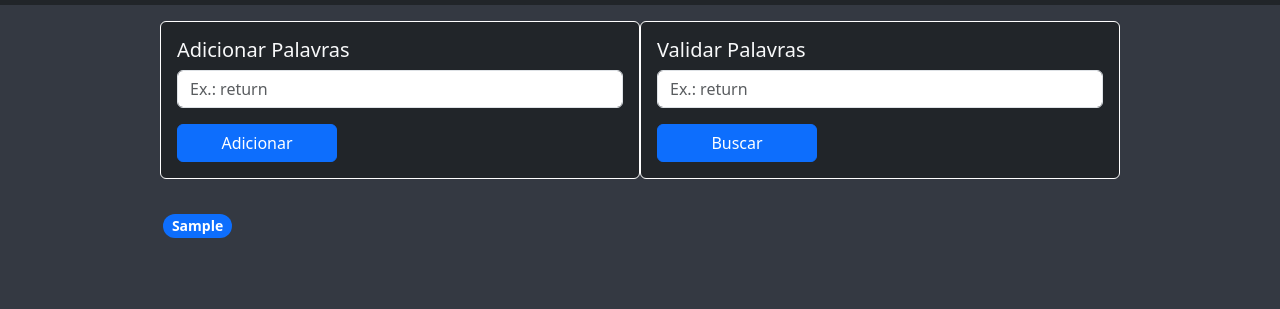
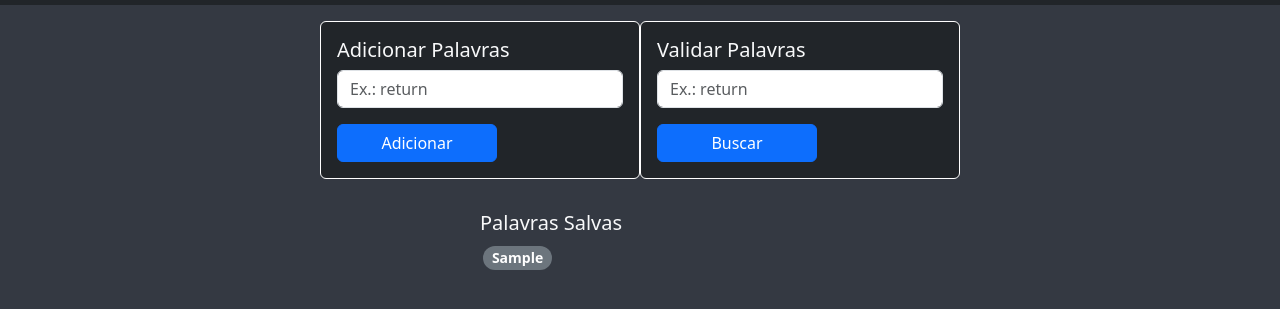
Before and after one commit to Lowez/AnalisadorLexico, a plain HTML site: page index.html in a window 1280 px wide. Both pictures are taken after typing "Sample" into the empty fields and a click on the input "Adicionar". Shown: the part 105-414 px from the top of the page. Drawn offline with nearby package versions, Linux system fonts and the light colour scheme.

Commit message:
listar palavrasde cores diferentes

```diff
--- a/index.html
+++ b/index.html
@@ -37,6 +37,7 @@
             </div>
         </div>
         <div id="savedWords">
+            <h5 class="text-light">Palavras Salvas</h5>
         </div>
     </main>
 </body>
--- a/src/script.js
+++ b/src/script.js
@@ -1,12 +1,18 @@
 let palavras = [];
+let colors= ['primary', 'info','warning', 'danger', 'success', 'success', 'secondary']
 
 $(document).ready(function() {
     $('#addWord').click(function() {
         let palavraNova = $('#addWordInput').val()
+        if (palavraNova == '') {
+            return;
+        }
+
         palavras.push(palavraNova);
-        console.log(palavras)
+
+        listWords(palavraNova);
+
         $('#addWordInput').val('');
-        listWords(palavraNova);
     });
 
     $('#searchWord').click(function() {
@@ -16,5 +22,8 @@ $(document).ready(function() {
 });
 
 function listWords(palavraNova) {
-    $("#savedWords").append(`<span class="badge rounded-pill text-bg-primary">${palavraNova}</span>`);
+    let colorIndex = Math.floor(Math.random() * colors.length);
+    let color = colors[colorIndex]
+    console.log(color)
+    $("#savedWords").append(`<span class="badge rounded-pill text-bg-${color}">${palavraNova}</span>`);
 }
--- a/src/style.css
+++ b/src/style.css
@@ -22,8 +22,8 @@ main {
 
 .words-inputs {
     display: flex;
-    justify-content: space-between;
-    padding: 1em 10em;
+    justify-content: space-around;
+    padding: 1em 20em 1em 20em;
 }
 
 .insere-palavras, .busca-palavras {
@@ -31,7 +31,7 @@ main {
 }
 
 #savedWords {
-    padding: 1em 10em;
+    padding: 1em 30em;
 }
 
 #savedWords span {
```
